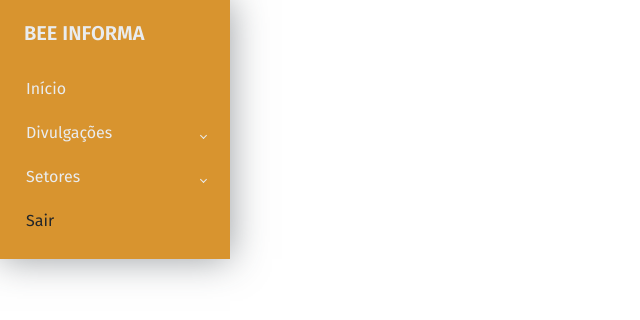
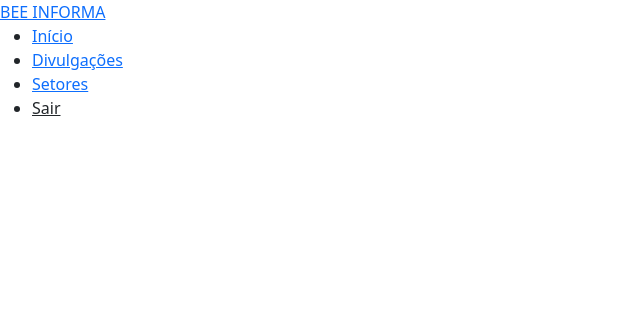
Before and after one commit to wendersonvibes/bee-informa, a Django app: template paginas/templates/sidebar.html in a window 1280 px wide. Shown: the top 320 px of the page, without its empty margins (0-640 px from the left). Run offline with Django 4.2, Linux system fonts and the light colour scheme; the template is opened without the code that fills it, so the values that code supplies are empty; parts of the project's set-up code (start-up, migrations or seed data) failed here and were passed over.

Commit message:
reparos e acho que deu tudo certo (precisa de revisão)

```diff
--- a/paginas/views.py
+++ b/paginas/views.py
@@ -10,3 +10,6 @@
 
 def divulgacoes_view(request):
     return render(request, 'divulgacoes.html')
+
+def tela_admin_view(request):
+    return render(request, 'tela-admin.html')
--- a/static/css/sidebar.css
+++ /dev/null
@@ -1,116 +0,0 @@
-@import url('https://fonts.googleapis.com/css2?family=Didact+Gothic&family=Fira+Sans:wght@200;300;400;500;600;700;800&family=Poppins&display=swap');
-
-
-*,
-::after,
-::before {
-    box-sizing: border-box;
-}
-
-h3 {
-    font-size: 1.2375rem;
-    color: #FFF;
-}
-
-a {
-    cursor: pointer;
-    text-decoration: none;
-    font-family: 'fira sans', sans-serif;
-}
-
-li {
-    list-style: none;
-}
-
-/* Layout skeleton */
-
-.wrapper {
-    align-items: stretch;
-    display: flex;
-    width: 100%;
-}
-
-#sidebar {
-    max-width: 230px;
-    min-width: 230px;
-    transition: all 0.35s ease-in-out;
-    box-shadow: 0 0 35px 0 rgba(49, 57, 66, 0.5);
-    z-index: 1111;
-    background-color: #d8942f;
-}
-
-/* Sidebar collapse */
-
-#sidebar.collapsed {
-    margin-left: -230px;
-}
-
-.main {
-    display: flex;
-    flex-direction: column;
-    min-height: 100vh;
-    width: 100%;
-    overflow: hidden;
-    transition: all 0.35s ease-in-out;
-}
-
-.sidebar-logo {
-    padding: 1.15rem 1.5rem;
-}
-
-.sidebar-logo a {
-    color: #e9ecef;
-    font-size: 1.25rem;
-    font-weight: 600;
-}
-
-.sidebar-nav {
-    padding: 0;
-}
-
-.sidebar-header {
-    color: #e9ecef;
-    font-size: .75rem;
-    padding: 1.5rem 1.5rem .375rem;
-}
-
-a.sidebar-link {
-    padding: .625rem 1.625rem;
-    color: #e9ecef;
-    position: relative;
-    display: block;
-    font-size: 1rem;
-}
-
-.sidebar-link[data-bs-toggle="collapse"]::after {
-    border: solid;
-    border-width: 0 .075rem .075rem 0;
-    content: "";
-    display: inline-block;
-    padding: 2px;
-    position: absolute;
-    right: 1.5rem;
-    top: 1.4rem;
-    transform: rotate(-135deg);
-    transition: all .2s ease-out;
-}
-
-.sidebar-link[data-bs-toggle="collapse"].collapsed::after {
-    transform: rotate(45deg);
-    transition: all .2s ease-out;
-}
-
-.content {
-    flex: 1;
-    max-width: 100vw;
-    width: 100vw;
-}
-
-/* Responsive */
-
-@media (min-width:768px) {
-    .content {
-        width: auto;
-    }
-
-}
```
Also changed, not shown: paginas/templates/tela-admin.html (+3 -4 lines), 2 other files.
